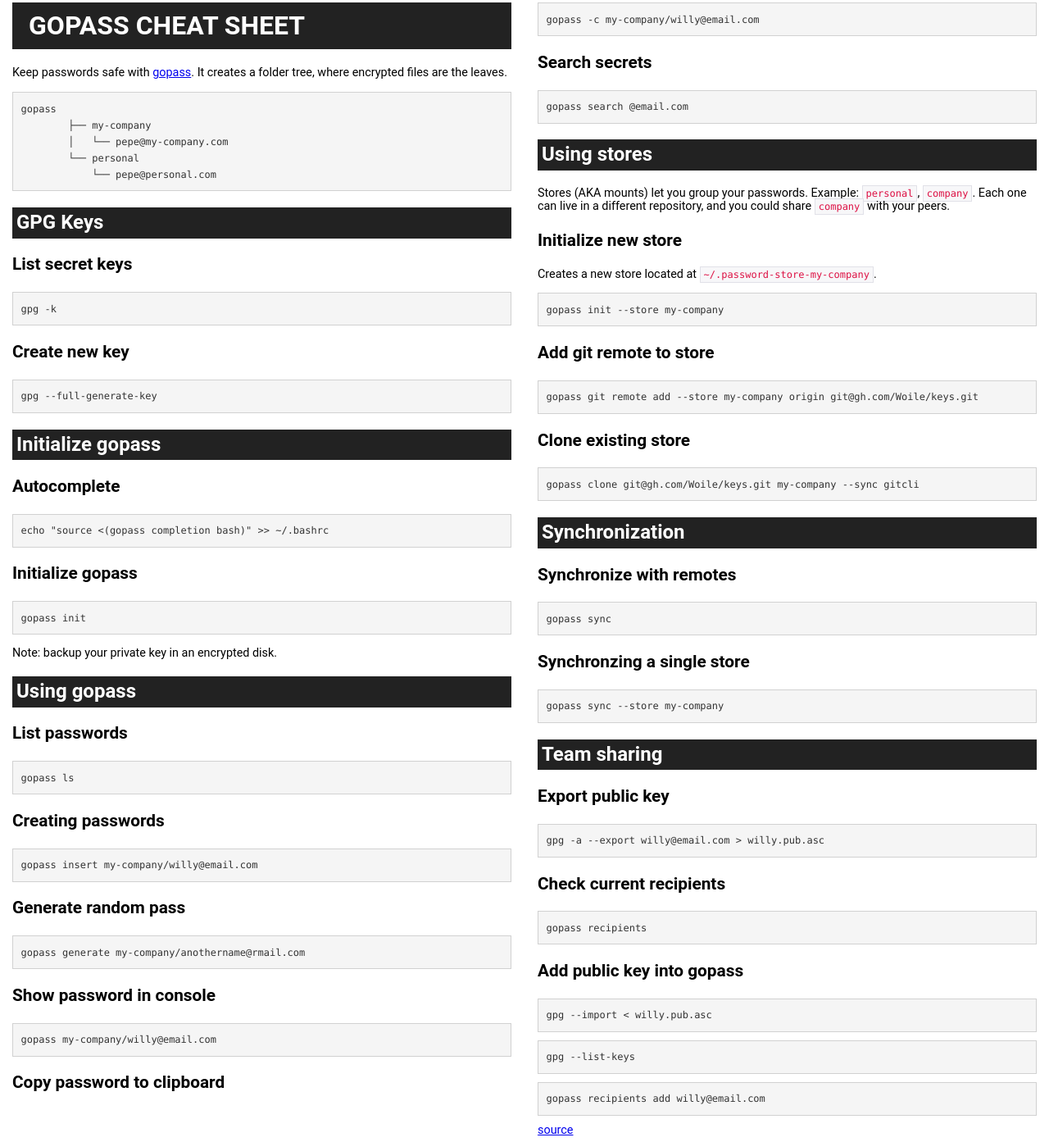
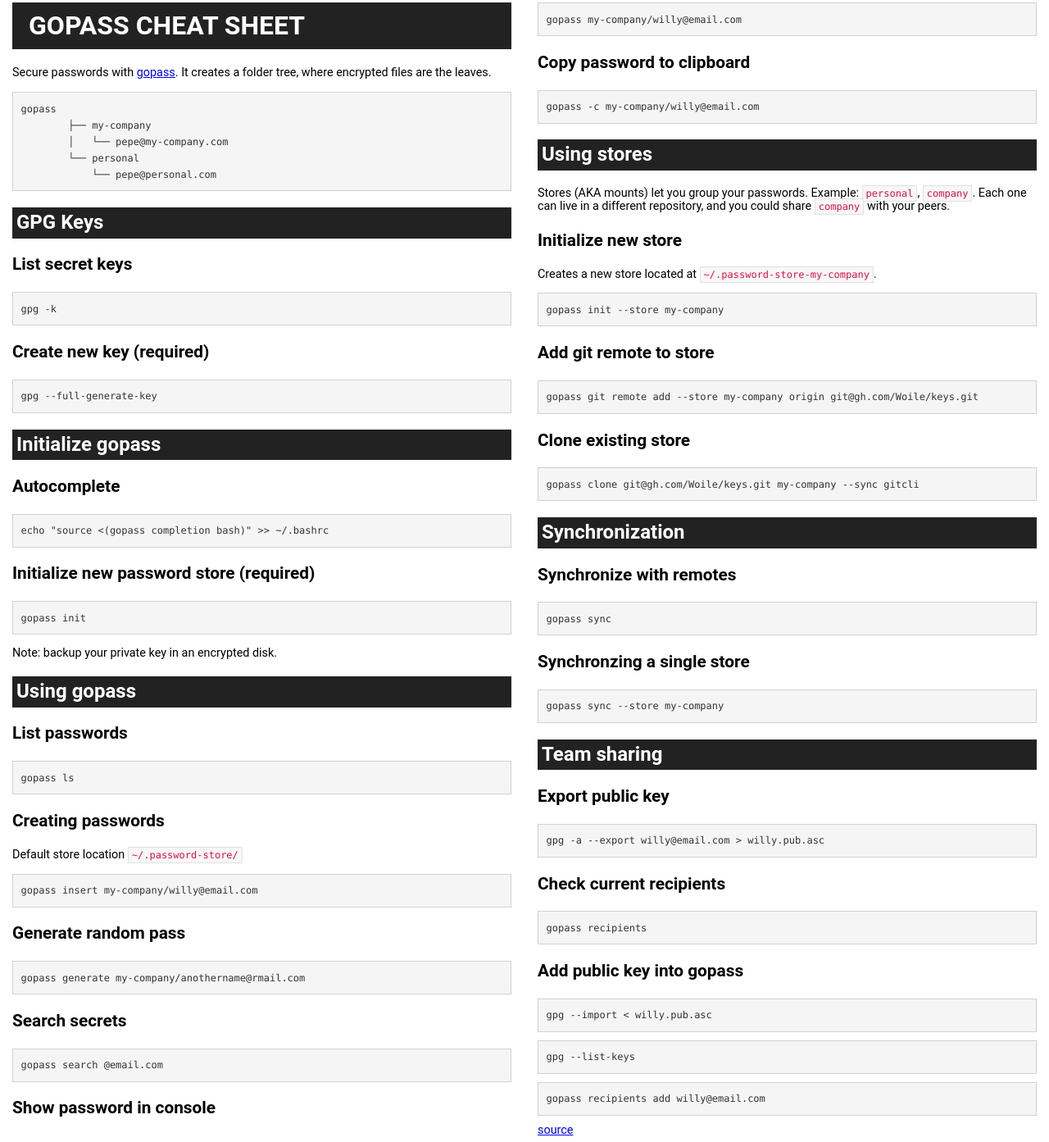
Before and after one commit to woile/gopass-cheat-sheet, a plain HTML site: page gopass-cheat-sheet.html in a window 1280 px wide. Shown: the part 12-1405 px from the top of the page at 82% size. Drawn offline with nearby package versions, Linux system fonts and the light colour scheme.

Commit message:
docs: minor changes

```diff
--- a/gopass-cheat-sheet.html
+++ b/gopass-cheat-sheet.html
@@ -130,7 +130,7 @@
     <div class="container-fluid">
       <div class="cheat-sheet">
         <h1 id="gopass-cheat-sheet">GOPASS CHEAT SHEET</h1>
-        <p>Keep passwords safe with <a href="https://gopass.pw">gopass</a>. It creates a folder tree, where encrypted files are the leaves.</p>
+        <p>Secure passwords with <a href="https://gopass.pw">gopass</a>. It creates a folder tree, where encrypted files are the leaves.</p>
         <div class="sourceCode" id="cb1"><pre class="sourceCode bash"><code class="sourceCode bash"><a class="sourceLine" id="cb1-1" title="1"><span class="ex">gopass</span></a>
         <a class="sourceLine" id="cb1-2" title="2">├── <span class="ex">my-company</span></a>
         <a class="sourceLine" id="cb1-3" title="3">│   └── <span class="ex">pepe@my-company.com</span></a>
@@ -139,28 +139,28 @@
         <h2 id="gpg-keys">GPG Keys</h2>
         <h3 id="list-secret-keys">List secret keys</h3>
         <div class="sourceCode" id="cb2"><pre class="sourceCode bash"><code class="sourceCode bash"><a class="sourceLine" id="cb2-1" title="1"><span class="ex">gpg</span> -k</a></code></pre></div>
-        <h3 id="create-new-key">Create new key</h3>
+        <h3 id="create-new-key-required">Create new key (required)</h3>
         <div class="sourceCode" id="cb3"><pre class="sourceCode bash"><code class="sourceCode bash"><a class="sourceLine" id="cb3-1" title="1"><span class="ex">gpg</span> --full-generate-key</a></code></pre></div>
         <h2 id="initialize-gopass">Initialize gopass</h2>
         <h3 id="autocomplete">Autocomplete</h3>
         <div class="sourceCode" id="cb4"><pre class="sourceCode bash"><code class="sourceCode bash"><a class="sourceLine" id="cb4-1" title="1"><span class="bu">echo</span> <span class="st">&quot;source &lt;(gopass completion bash)&quot;</span> <span class="op">&gt;&gt;</span> ~/.bashrc</a></code></pre></div>
-        <h3 id="initialize-gopass-1">Initialize gopass</h3>
+        <h3 id="initialize-new-password-store-required">Initialize new password store (required)</h3>
         <div class="sourceCode" id="cb5"><pre class="sourceCode bash"><code class="sourceCode bash"><a class="sourceLine" id="cb5-1" title="1"><span class="ex">gopass</span> init</a></code></pre></div>
         <p>Note: backup your private key in an encrypted disk.</p>
         <h2 id="using-gopass">Using gopass</h2>
         <h3 id="list-passwords">List passwords</h3>
         <div class="sourceCode" id="cb6"><pre class="sourceCode bash"><code class="sourceCode bash"><a class="sourceLine" id="cb6-1" title="1"><span class="ex">gopass</span> ls</a></code></pre></div>
         <h3 id="creating-passwords">Creating passwords</h3>
-        <!-- Default store location `~/.password-store/` -->
+        <p>Default store location <code>~/.password-store/</code></p>
         <div class="sourceCode" id="cb7"><pre class="sourceCode bash"><code class="sourceCode bash"><a class="sourceLine" id="cb7-1" title="1"><span class="ex">gopass</span> insert my-company/willy@email.com</a></code></pre></div>
         <h3 id="generate-random-pass">Generate random pass</h3>
         <div class="sourceCode" id="cb8"><pre class="sourceCode bash"><code class="sourceCode bash"><a class="sourceLine" id="cb8-1" title="1"><span class="ex">gopass</span> generate my-company/anothername@rmail.com</a></code></pre></div>
+        <h3 id="search-secrets">Search secrets</h3>
+        <div class="sourceCode" id="cb9"><pre class="sourceCode bash"><code class="sourceCode bash"><a class="sourceLine" id="cb9-1" title="1"><span class="ex">gopass</span> search @email.com</a></code></pre></div>
         <h3 id="show-password-in-console">Show password in console</h3>
-        <div class="sourceCode" id="cb9"><pre class="sourceCode bash"><code class="sourceCode bash"><a class="sourceLine" id="cb9-1" title="1"><span class="ex">gopass</span> my-company/willy@email.com</a></code></pre></div>
+        <div class="sourceCode" id="cb10"><pre class="sourceCode bash"><code class="sourceCode bash"><a class="sourceLine" id="cb10-1" title="1"><span class="ex">gopass</span> my-company/willy@email.com</a></code></pre></div>
         <h3 id="copy-password-to-clipboard">Copy password to clipboard</h3>
-        <div class="sourceCode" id="cb10"><pre class="sourceCode bash"><code class="sourceCode bash"><a class="sourceLine" id="cb10-1" title="1"><span class="ex">gopass</span> -c my-company/willy@email.com</a></code></pre></div>
-        <h3 id="search-secrets">Search secrets</h3>
-        <div class="sourceCode" id="cb11"><pre class="sourceCode bash"><code class="sourceCode bash"><a class="sourceLine" id="cb11-1" title="1"><span class="ex">gopass</span> search @email.com</a></code></pre></div>
+        <div class="sourceCode" id="cb11"><pre class="sourceCode bash"><code class="sourceCode bash"><a class="sourceLine" id="cb11-1" title="1"><span class="ex">gopass</span> -c my-company/willy@email.com</a></code></pre></div>
         <h2 id="using-stores">Using stores</h2>
         <p>Stores (AKA mounts) let you group your passwords. Example: <code>personal</code>, <code>company</code>. Each one can live in a different repository, and you could share <code>company</code> with your peers.</p>
         <h3 id="initialize-new-store">Initialize new store</h3>
```
Also changed, not shown: index.html (+8 -8 lines), 3 other files.
